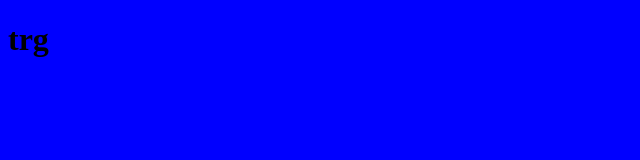
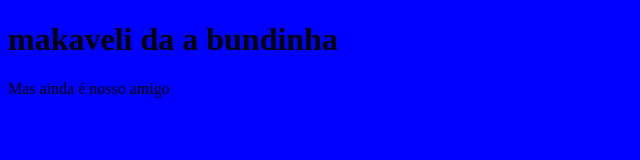
Before and after one commit to makaveliKDC/o_Curso, a plain HTML site: page Teste/index.html in a window 1280 px wide. Shown: the whole page, without its empty margins (0-640 px from the left). Drawn offline with Linux system fonts and the light colour scheme.

Commit message:
att index

```diff
--- a/Teste/index.html
+++ b/Teste/index.html
@@ -6,6 +6,7 @@
     <title></title>
   </head>
   <body>
-    <h1>trg</h1>
+    <h1>makaveli da a bundinha</h1>
+    <p>Mas ainda é nosso amigo</p>
   </body>
 </html>
```
